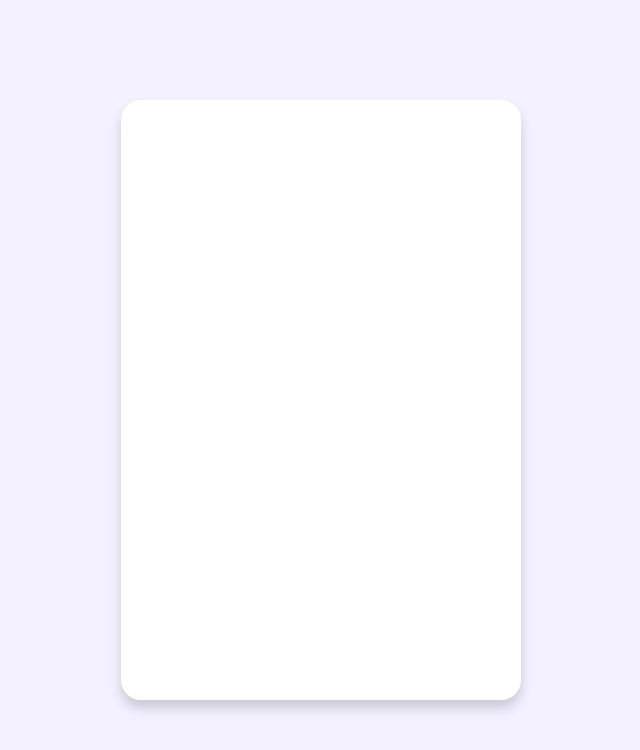
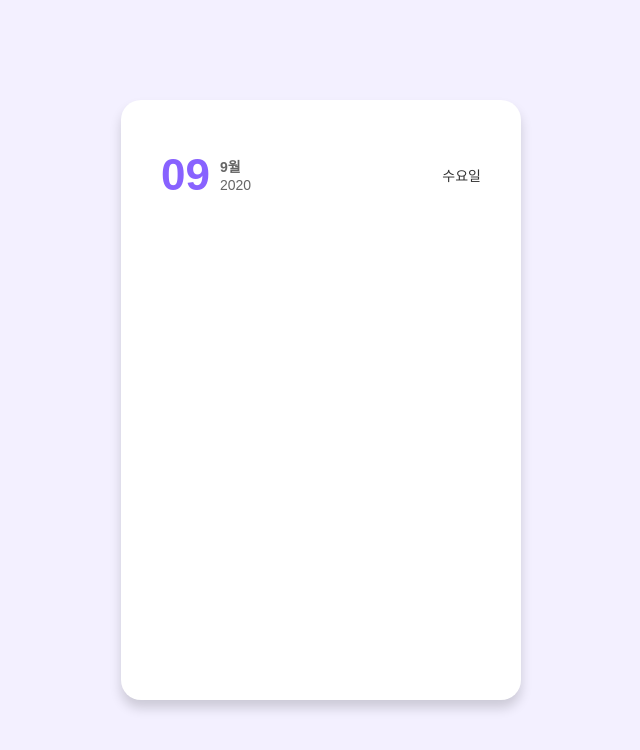
Before and after one commit to whistleJs/My_React_Todo, a React (Create React App) app: page / in a window 1280 px wide. Shown: the top 750 px of the page, without its empty margins (319-959 px from the left). Built offline with nearby package versions, Linux system fonts and the light colour scheme.

Commit message:
2020-09-10 Header.jsx 작업

```diff
--- /dev/null
+++ b/src/todo/header.jsx
@@ -0,0 +1,49 @@
+import moment from 'moment';
+import 'moment/locale/ko';
+
+import React, { useState, useEffect } from 'react';
+
+import './index.css';
+
+function TodoHeader() {
+  const [Today, setToday] = useState(moment);
+
+  // mounted
+  useEffect(() => {
+    // 날짜 갱신
+    const timeInterval = setInterval(() => {
+      setToday(moment());
+    }, 1000 * 60);
+
+    return () => {
+      clearInterval(timeInterval);
+    }
+  });
+
+  return (
+    <div className="main__header flex align-items-center justify-content-between">
+      {/* Date */}
+      <div className="main__header-date flex align-items-center">
+        <div className="main__header-date-day flex align-items-center">
+          {Today.format('DD')}
+        </div>
+
+        <div className="flex column">
+          <div className="main__header-date-month flex align-items-center">
+            {Today.format('MMMM')}
+          </div>
+          <div className="main__header-date-year flex align-items-center">
+            {Today.format('YYYY')}
+          </div>
+        </div>
+      </div>
+      {/* //Date */}
+
+      <div className="main__header-week">
+        {Today.format('dddd')}
+      </div>
+    </div>
+  )
+}
+
+export default TodoHeader;
--- a/src/todo/index.css
+++ b/src/todo/index.css
@@ -7,3 +7,39 @@
   box-shadow: 0 8px 12px 0 rgba(0, 0, 0, 0.16);
   padding: 30px 40px;
 }
+
+/* Header */
+.main__header {
+  width: 100%;
+  height: 100px;
+  padding: 10px 0 20px;
+}
+
+.main__header-date {
+  height: 50px;
+}
+
+.main__header-date-day {
+  font-size: 44px;
+  font-weight: bold;
+  color: #8862ff;
+  margin-right: 10px;
+}
+
+.main__header-date-month {
+  height: 20px;
+  font-size: 14px;
+  font-weight: bold;
+  color: #666666;
+}
+
+.main__header-date-year {
+  height: 18px;
+  font-size: 14px;
+  color: #666666;
+}
+
+.main__header-week {
+  font-size: 14px;
+  color: #333333;
+}
--- a/src/todo/main.jsx
+++ b/src/todo/main.jsx
@@ -1,10 +1,13 @@
 import React from 'react';
+
+import Header from './header';
 
 import './index.css';
 
 function TodoMain() {
   return (
     <div className="main flex column">
+      <Header />
     </div>
   )
 }
```
